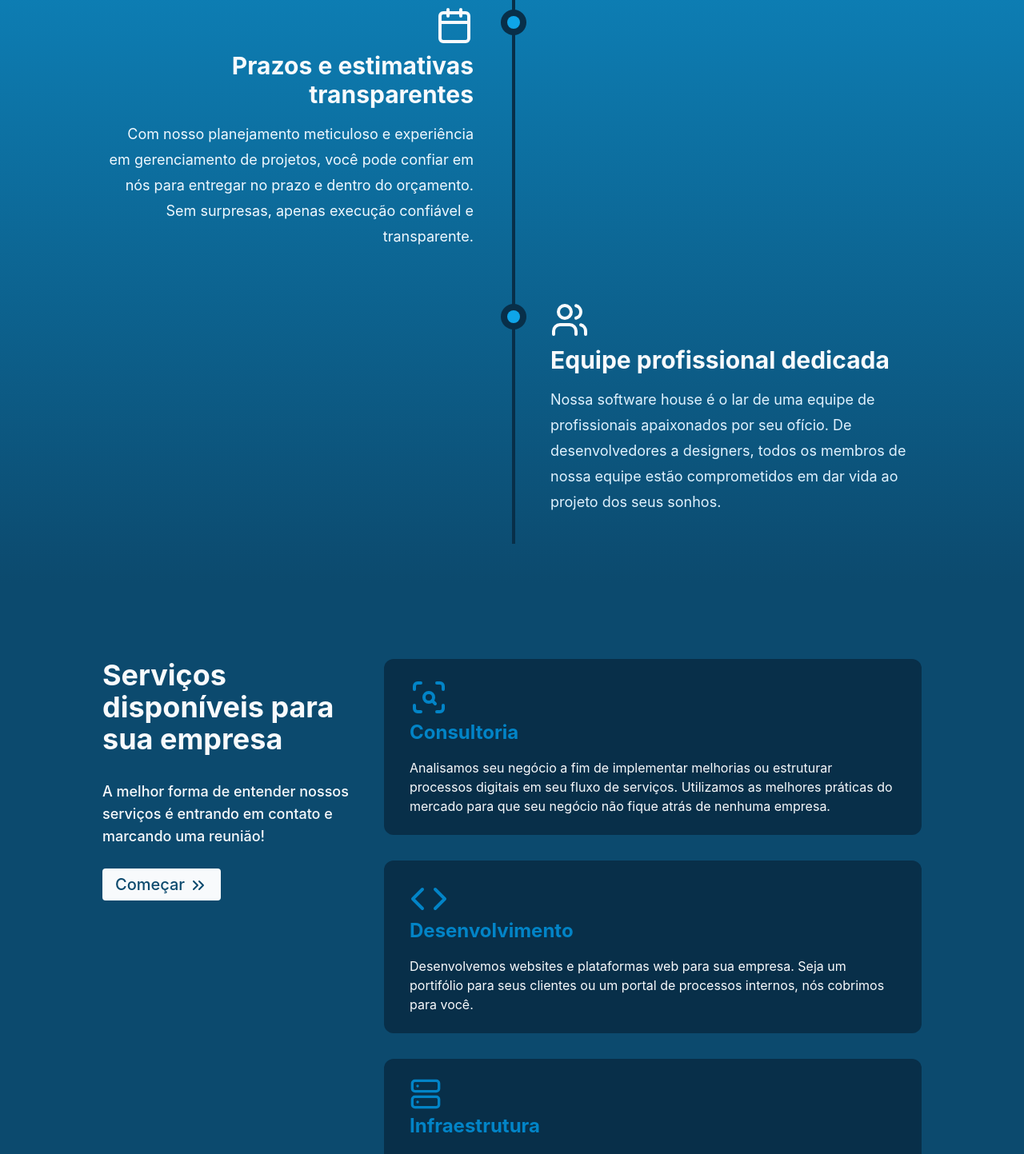
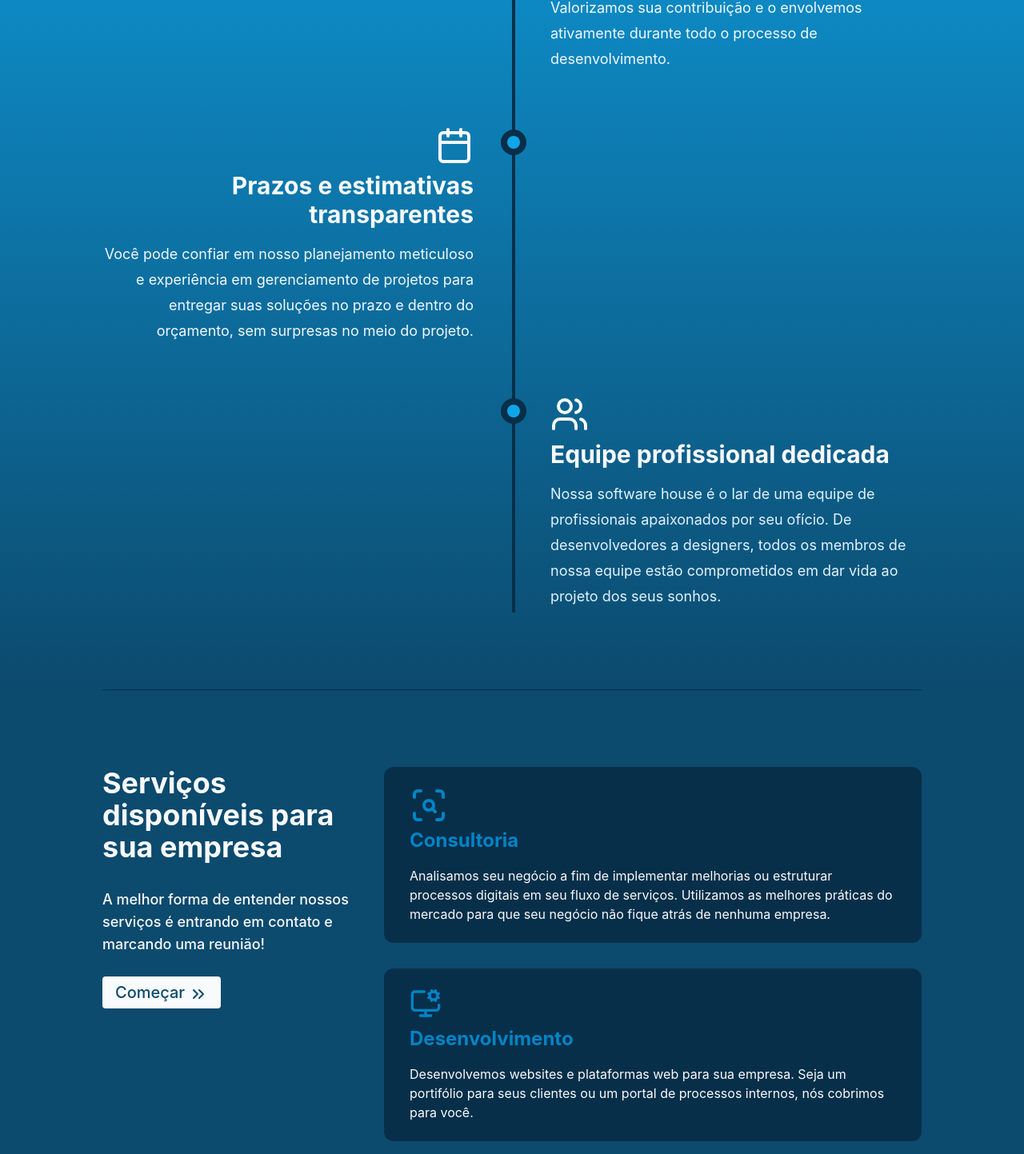
Before and after one commit to cafe-ao-quadrado/website, a React (Vite) app: page / in a window 1280 px wide. Shown: the part 1194-2637 px from the top of the page at 80% size. Built offline with nearby package versions, Linux system fonts and the light colour scheme.

Commit message:
feat: add contact info and change texts

```diff
--- a/src/App.tsx
+++ b/src/App.tsx
@@ -1,10 +1,12 @@
 import {
   ScanSearch,
-  Code,
-  Server,
   ChevronsRight,
   Users,
   Calendar,
+  Phone,
+  Mail,
+  Layers3,
+  MonitorCog,
 } from "lucide-react";
 
 import LogoSvg from "./assets/logo.svg";
@@ -17,8 +19,8 @@ function App() {
           <img src={LogoSvg} alt="Café ao quadrado logo" className="w-20" />
         </nav>
       </header>
-      <main className="flex-1 mt-16">
-        <section className="shadow px-4 bg-gradient-radial radial-x-[50%] radial-y-[-50%] from-sky-800 from-10% via-slate-900 via-80% via-slate-900 to-slate-900 py-44 flex flex-col items-center">
+      <main className="flex-1">
+        <section className="min-h-screen shadow px-4 bg-gradient-radial radial-x-[50%] radial-y-[-50%] from-sky-800 from-10% via-slate-900 via-80% via-slate-900 to-slate-900 py-44 flex flex-col items-center md:justify-center md:pt-56">
           <h1 className="text-white text-4xl font-bold text-center">
             <span className="font-normal">
               Liberte o potencial do seu negócio:
@@ -36,7 +38,7 @@ function App() {
             Começar agora <ChevronsRight className="inline" />
           </a>
         </section>
-        <section className="px-6 pt-24 pb-12 bg-gradient-to-b from-sky-500 to-sky-900 text-slate-50">
+        <section className="px-6 py-24 bg-gradient-to-b from-sky-500 to-sky-900 text-slate-50">
           <div className="w-full max-w-5xl mx-auto">
             <h1 className="text-4xl font-bold text-center mb-20">
               Nossos métodos
@@ -54,7 +56,7 @@ function App() {
                   Parceria colaborativa
                 </h3>
                 <p className="text-lg leading-8 text-sky-50">
-                  Acreditamos em trabalhar lado a lado com nossos clientes,
+                  Gostamos de trabalhar lado a lado com nossos clientes,
                   abraçando suas ideias e inspirações. Valorizamos sua
                   contribuição e o envolvemos ativamente durante todo o processo
                   de desenvolvimento.
@@ -72,10 +74,10 @@ function App() {
                   Prazos e estimativas transparentes
                 </h3>
                 <p className="text-lg leading-8 text-sky-50">
-                  Com nosso planejamento meticuloso e experiência em
-                  gerenciamento de projetos, você pode confiar em nós para
-                  entregar no prazo e dentro do orçamento. Sem surpresas, apenas
-                  execução confiável e transparente.
+                  Você pode confiar em nosso planejamento meticuloso e
+                  experiência em gerenciamento de projetos para entregar suas
+                  soluções no prazo e dentro do orçamento, sem surpresas no meio
+                  do projeto.
                 </p>
               </div>
               <div className="relative row-start-3 col-start-2">
@@ -99,8 +101,8 @@ function App() {
             </div>
           </div>
         </section>
-        <section className="px-6 py-24 bg-sky-900 text-slate-50">
-          <div className="w-full max-w-5xl mx-auto flex flex-col md:flex-row gap-8">
+        <section className="px-6 bg-sky-900 text-slate-50">
+          <div className="border-t border-sky-950 py-24 w-full max-w-5xl mx-auto flex flex-col md:flex-row gap-8">
             <div className="w-full max-w-80 mb-4 md:mb-0">
               <h2 className="text-4xl font-bold mb-8">
                 Serviços disponíveis para sua empresa
@@ -130,7 +132,7 @@ function App() {
                 </p>
               </div>
               <div className="rounded-xl px-8 py-6 bg-sky-950">
-                <Code className="w-12 h-12 block text-sky-600" />
+                <MonitorCog className="w-10 h-10 mb-2 block text-sky-600" />
                 <h3 className="text-2xl font-bold mb-4 text-sky-600">
                   Desenvolvimento
                 </h3>
@@ -141,7 +143,7 @@ function App() {
                 </p>
               </div>
               <div className="rounded-xl px-8 py-6 bg-sky-950">
-                <Server className="w-10 h-10 block mb-1 text-sky-600" />
+                <Layers3 className="w-10 h-10 block mb-1 text-sky-600" />
                 <h3 className="text-2xl font-bold mb-4 text-sky-600">
                   Infraestrutura
                 </h3>
@@ -174,7 +176,15 @@ function App() {
         </section>
       </main>
       <footer className="w-full px-4 py-6 border-t border-slate-300 bg-slate-200">
-        <div className="max-w-5xl flex flex-col md:flex-row md:items-center gap-y-2 gap-x-4 text-slate-500 mx-auto">
+        <div className="mb-4 max-w-5xl flex flex-col md:flex-row md:items-center gap-y-2 gap-x-4 text-slate-500 mx-auto">
+          <p>
+            <Phone className="inline mr-1 h-4 w-4" /> (96) 98109-5088
+          </p>
+          <p>
+            <Mail className="inline mr-1 h-4 w-4" /> contato@cafeaoquadrado.com
+          </p>
+        </div>
+        <div className="border-t border-slate-300 pt-4 max-w-5xl flex flex-col md:flex-row md:items-center gap-y-2 gap-x-4 text-slate-500 mx-auto">
           <p className="text-sm font-medium">
             Café ao Quadrado Desenvolvimento de Programas ltda. © 2024
           </p>
```
Also changed, not shown: 1 other file (tests, documents, lock files or other folders).
